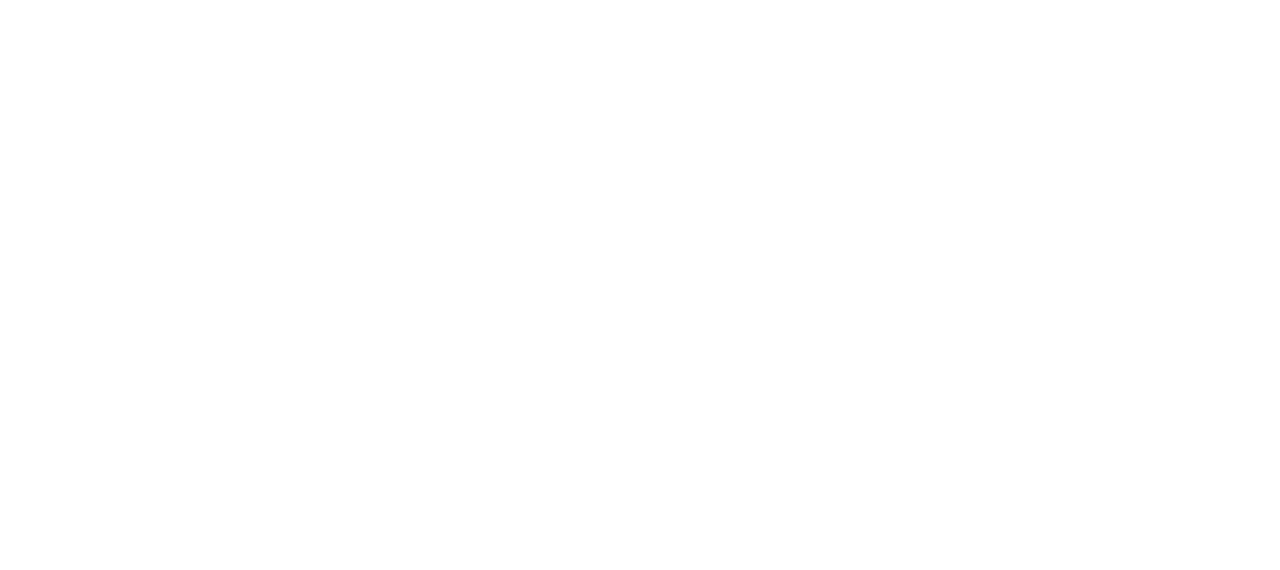
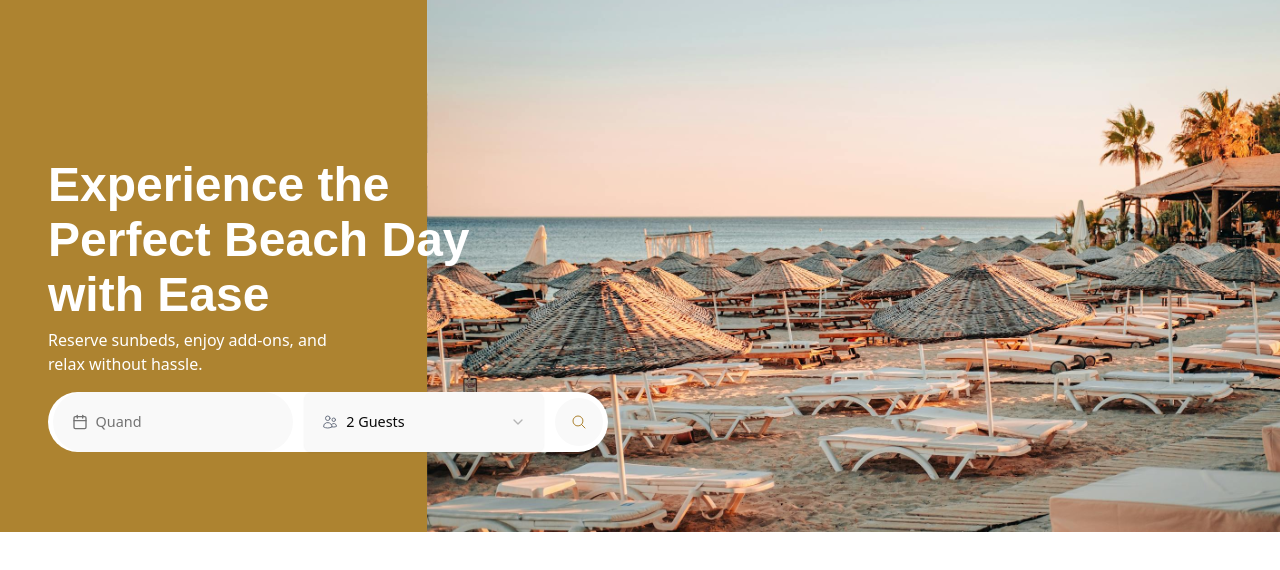
Before and after one commit to Mjkwebdev/my-shadcn-project, a React (Vite) app: page / in a window 1280 px wide. Before the commit this address had no page. Shown: the top 570 px of the page. Built offline with nearby package versions, Linux system fonts and the light colour scheme.

Commit message:
Updated routes

```diff
--- a/src/App.tsx
+++ b/src/App.tsx
@@ -6,7 +6,7 @@
   return (
     <BrowserRouter>
       <Routes>
-        <Route path="/hero" element={<Hero/>} />
+        <Route path="/" element={<Hero/>} />
         <Route path="/search" element={<SearchPage />} />
       </Routes>
     </BrowserRouter>
--- a/src/MainComponent/SearchElement/SearchInput.tsx
+++ b/src/MainComponent/SearchElement/SearchInput.tsx
@@ -8,7 +8,7 @@
        <div className="bg-white flex items-center focus:outline-none">
        <SelectBox maxGuest={18}/>
         </div>
-        <div className=" flex items-center">
+        <div className="flex items-center">
       <SearchButton/>
         </div>
       </div>
```
